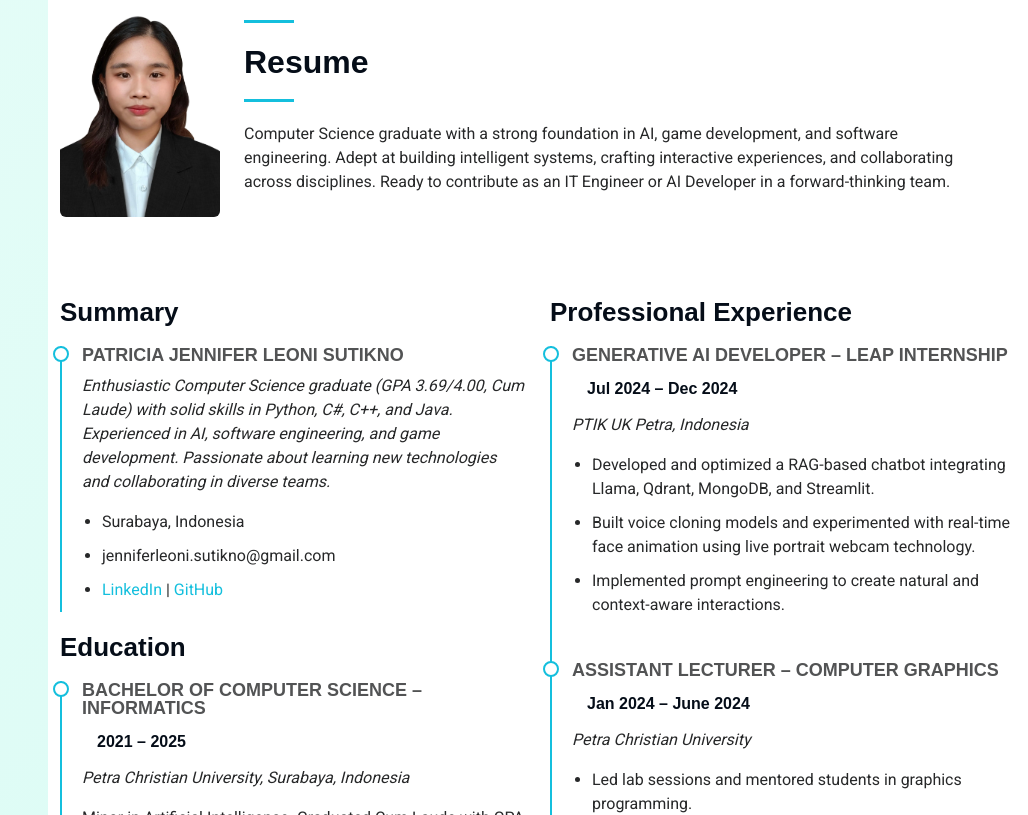
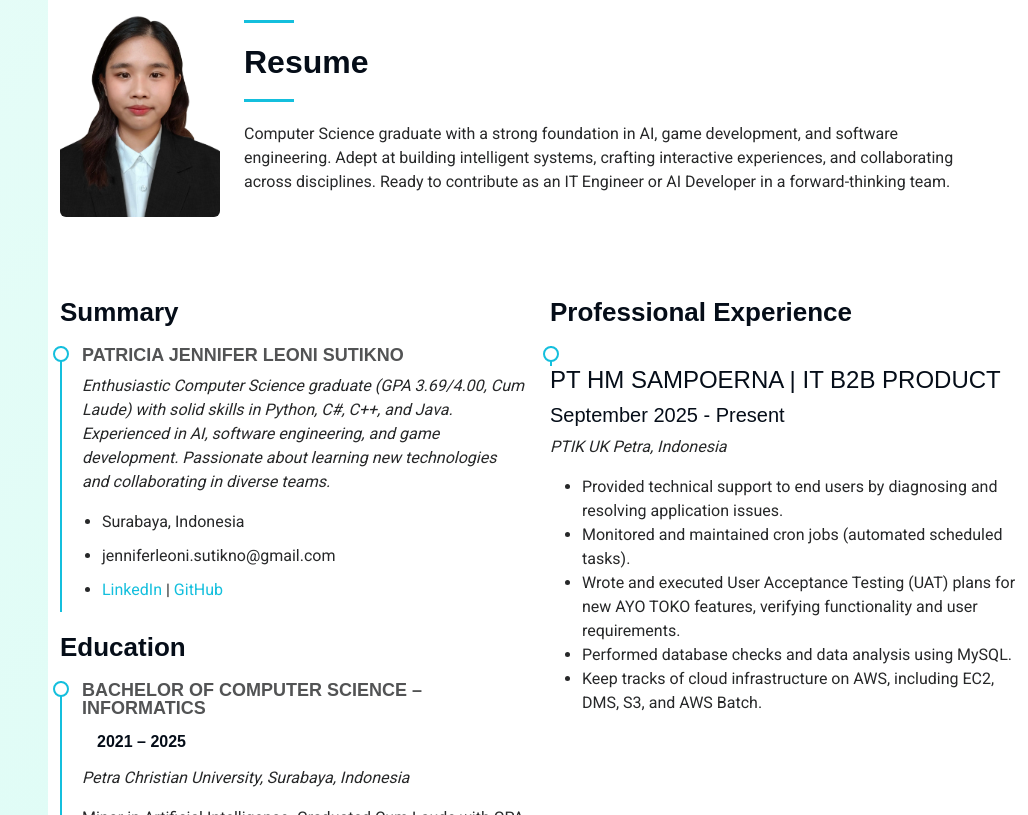
Before and after one commit to JenniferLeoni/jsfibo, a plain HTML site: page index.html in a window 1280 px wide. Shown: the part 1985-2800 px from the top of the page, without its empty margins (252-1280 px from the left). Drawn offline with nearby package versions, Linux system fonts and the light colour scheme.

Commit message:
Update index.html

```diff
--- a/index.html
+++ b/index.html
@@ -889,11 +889,13 @@
               <h5>2021 – 2025</h5> -->
               <p><b>Programming:</b> Python, C#, C++, Java</p>
               <p><b>Game Development:</b> Unity, Unreal Engine, Pygame, Blender</p>
-              <p><b>Artificial Intelligence:</b> Reinforcement Learning, Behavior Trees, CNN, Bert, Capsule Network, GRU, LSTM, PyTorch, TensorFlow, Transformers,
+              <p><b>Artificial Intelligence:</b> Reinforcement Learning, Behavior Trees, CNN, Bert, Capsule Network,
+                GRU, LSTM, PyTorch, TensorFlow, Transformers,
                 Hugging Face, etc</p>
               <p><b>Data Processing & Tools:</b> MySQL, Web Scraping, Prompt Engineering, RAG, MongoDB, Qdrant</p>
               <p><b>AWS cloud server:</b> EC2, DMS, S3, AWS Batch.</p>
-              <p><b>Soft skills:</b> problem solving, resilience, leadership, collaboration & innovation, communication, adaptability, attention to detail</p>
+              <p><b>Soft skills:</b> problem solving, resilience, leadership, collaboration & innovation, communication,
+                adaptability, attention to detail</p>
               <!-- <p><b>Programming:</b> Python, C#, C++, Java</p> -->
             </div>
           </div><!-- End Left Column -->
@@ -902,6 +904,21 @@
           <div class="col-lg-6" data-aos="fade-up" data-aos-delay="200">
 
             <h3 class="resume-title">Professional Experience</h3>
+
+            <div class="resume-item"></div>
+            <h4>PT HM SAMPOERNA | IT B2B PRODUCT</h4>
+            <h5>September 2025 - Present</h5>
+            <p><em>PTIK UK Petra, Indonesia</em></p>
+            <ul>
+              <li>Provided technical support to end users by diagnosing and resolving application issues.</li>
+              <li>Monitored and maintained cron jobs (automated scheduled tasks).</li>
+              <li>Wrote and executed User Acceptance Testing (UAT) plans for new AYO TOKO features, verifying
+                functionality and user
+                requirements.</li>
+              <li>Performed database checks and data analysis using MySQL.</li>
+              <li>Keep tracks of cloud infrastructure on AWS, including EC2, DMS, S3, and AWS Batch.</li>
+            </ul>
+          </div>
 
           <div class="resume-item">
             <h4>Generative AI Developer – LEAP Internship</h4>
```
Lines whose indentation alone changed are shown as unchanged.
